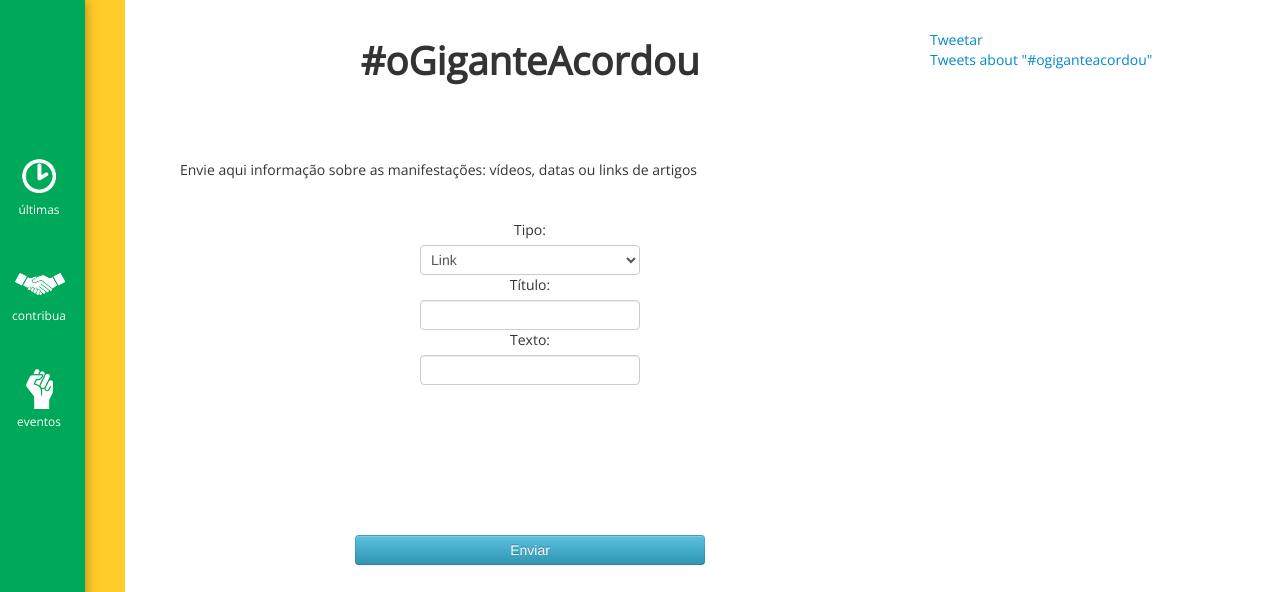
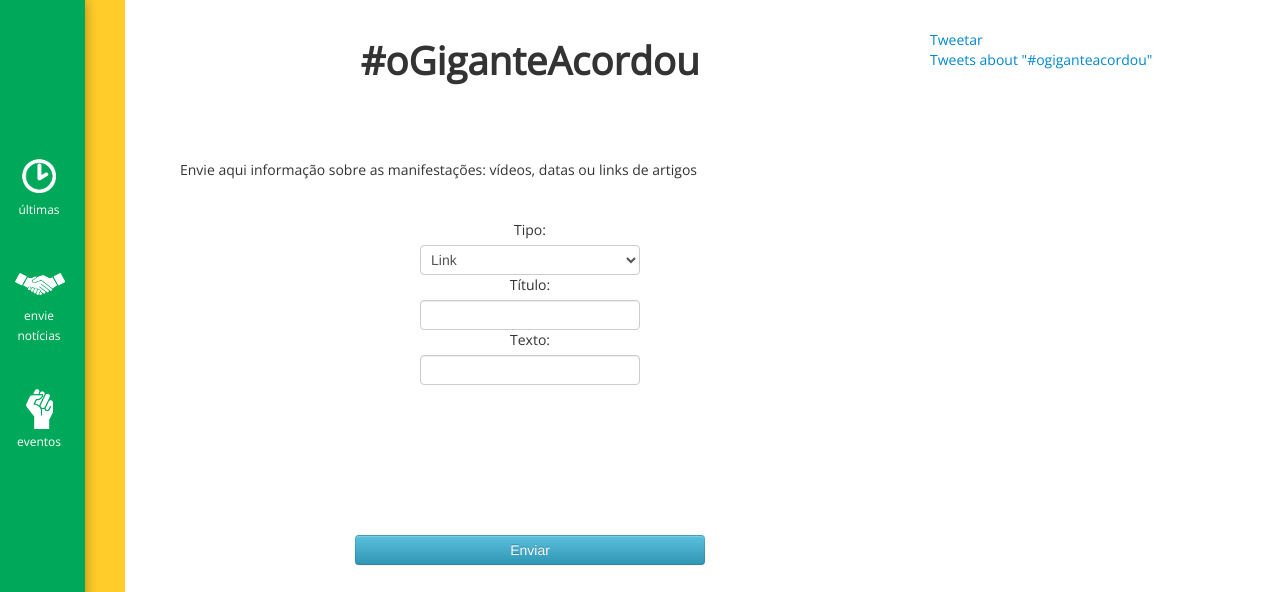
Before and after one commit to luanfonceca/ogiganteacordou, a Django app: a page that uses ogigante/templates/base.html in a window 1280 px wide. Shown: the top 592 px of the page. Run offline with Django 3.2, Linux system fonts and the light colour scheme; some libraries are stand-ins or nearby versions.

Commit message:
changing colabore menu item

```diff
--- a/ogigante/templates/base.html
+++ b/ogigante/templates/base.html
@@ -21,7 +21,7 @@
     <nav class="menu">
       <ul>
         <li><a href="/"><div class="icone ultimas">últimas</div></a></li>
-        <li><a href="{% url 'new_entry' %}"><div class="icone contribua">contribua</div></a></li>
+        <li><a href="{% url 'new_entry' %}"><div class="icone contribua">envie notícias</div></a></li>
         <li><a href="{% url 'events' %}"><div class="icone eventos">eventos</div></a></li>
       </ul>
     </nav>
```
